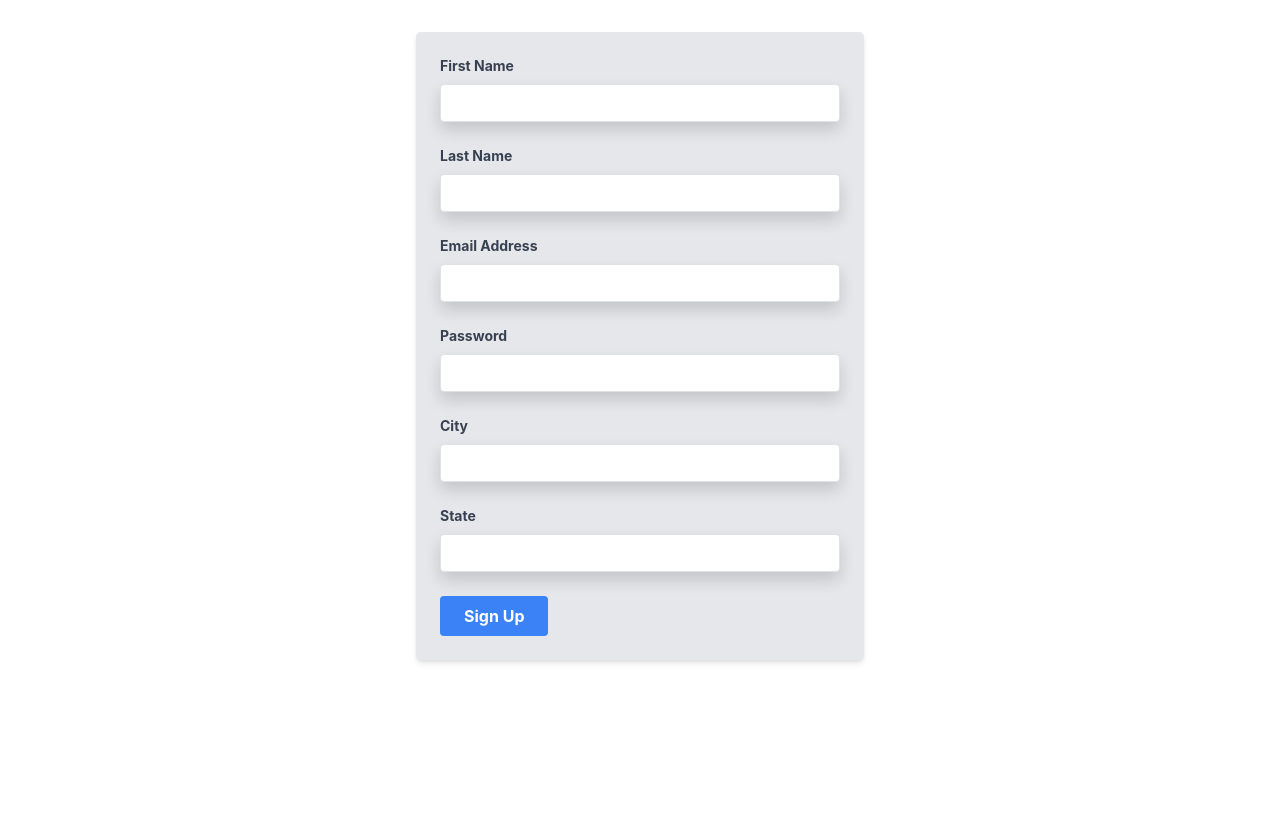
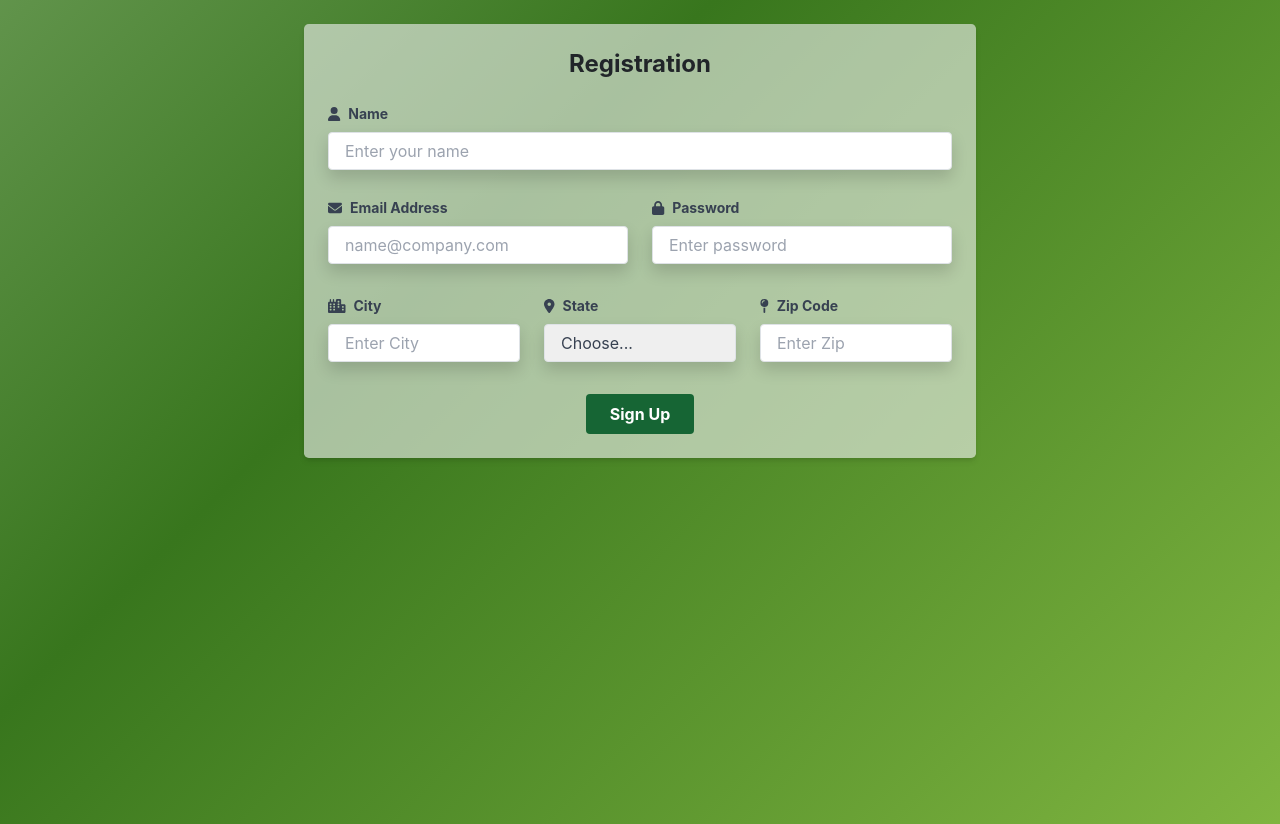
Before and after one commit to DivyDeshmukh/Sustainability-Project, a React (Vite) app: page /signup in a window 1280 px wide. Before the commit the page ends 800 px from the top, so only its background shows below. Built offline with nearby package versions, Linux system fonts and the light colour scheme.

Commit message:
registration form changed

```diff
--- a/package.json
+++ b/package.json
@@ -10,6 +10,8 @@
     "preview": "vite preview"
   },
   "dependencies": {
+    "@fortawesome/free-solid-svg-icons": "^6.5.2",
+    "@fortawesome/react-fontawesome": "^0.2.2",
     "@heroicons/react": "^2.1.4",
     "@reduxjs/toolkit": "^2.2.5",
     "axios": "^1.7.2",
@@ -21,7 +23,7 @@
     "react-hook-form": "^7.52.1",
     "react-icons": "^5.2.1",
     "react-redux": "^9.1.2",
-    "react-router-dom": "^6.23.1",
+    "react-router-dom": "^6.24.1",
     "react-slick": "^0.30.2",
     "slick-carousel": "^1.8.1",
     "uuid": "^10.0.0"
--- a/src/App.css
+++ b/src/App.css
@@ -40,7 +40,10 @@ h1 span {
     color: #fff;
     text-shadow: 0 0 1px #fff, 0 0 3px #fff, 0 0 5px #fff; /* Reduced glow effect */
   }
-
+.sub-heading
+{
+  font-size: 15px;
+}
   /* General navbar styles */
 .navbar {
     width: 100%;
@@ -108,3 +111,17 @@ h1 span {
       margin: 5px 0;
     }
   }
+  /* signup button */
+  .signup-button {
+    z-index: 400; /* Adjust z-index as needed */
+    border: 3px solid #007bff;; /* Remove border or set border properties */
+    margin-top: 20px;
+    border-radius:20%;
+    border-color: black;
+    padding: 10px ; /* Adjust padding for a more reasonable size */
+    background-color: #468b33; /* Example background color */
+    color: white; /* Text color */
+    font-size: 16px; /* Font size */
+    cursor: pointer; /* Change cursor to pointer on hover */
+    /* Add more styles as needed */
+  }
--- a/src/components/Hero.jsx
+++ b/src/components/Hero.jsx
@@ -1,6 +1,17 @@
 import React from "react";
 import "/src/App.css";
+// import { useHistory } from "react-router-dom";
+
 const Hero = () => {
+
+  const handleSignupClick = () => {
+    // Simulate navigation to the Signup component
+    window.location.href = "/signup"; // Redirects to the Signup page
+  };
+
+  // const handleSignupClick = () => {
+  //   history.push("/signup"); // Navigate to the Signup component
+  // };
   return (
     // <div
     //   className="relative bg-cover bg-center h-screen flex items-center justify-center"
@@ -30,6 +41,8 @@ const Hero = () => {
           <span>Live</span> <span>Free,</span> <span>Live</span>{" "}
           <span>Green</span>
         </h1>
+        <h2 className="sub-heading">Understand your carbon footprint and take steps towards a sustainable future.</h2>
+        <button className="signup-button" onClick={handleSignupClick}>Join Us</button>
       </div>
     </div>
   );
--- a/src/components/Logo.jsx
+++ b/src/components/Logo.jsx
@@ -1,7 +1,9 @@
 import React from "react";
+import logo from '/public/logo_climate.png'; // Adjust the path accordingly
+import "/src/App.css";
 
 function Logo() {
-  return <div>Logo</div>;
+  return <img src="/logo_climate.png" className="logo-img" alt="Logo" style={{ height: '50px', display: 'block' }} />;
 }
 
 export default Logo;
--- a/src/pages/Signup.jsx
+++ b/src/pages/Signup.jsx
@@ -2,6 +2,8 @@ import React from "react";
 import { useForm } from "react-hook-form";
 import { useState } from "react";
 import axios from "axios";
+import { FontAwesomeIcon } from '@fortawesome/react-fontawesome';
+import { faUser, faEnvelope, faLock, faCity, faMapMarkerAlt, faMapPin, faCaretDown } from '@fortawesome/free-solid-svg-icons';
 
 function Signup() {
   const {
@@ -15,6 +17,7 @@ function Signup() {
   const onSubmit = async (data) => {
     setSubmitting(true);
     try {
+      // Replace "YOUR_API_ENDPOINT" with your actual API endpoint
       const response = await axios.post("YOUR_API_ENDPOINT", data);
       console.log(response.data);
     } catch (error) {
@@ -25,19 +28,43 @@ function Signup() {
   };
 
   return (
-    <div className="max-w-md mx-auto mt-8 bg-gray-200 p-6 rounded-lg shadow-md">
-      <form onSubmit={handleSubmit(onSubmit)}>
-        <div className="mb-4">
+    <div>
+      <style>
+        {`
+          body {
+            background: linear-gradient(-45deg,#c8f564, #38761d, #d9ead3, #6aa84f);
+            background-size: 400% 400%;
+            animation: gradient 15s ease infinite;
+            height: 100vh;
+          }
+
+          @keyframes gradient {
+            0% {
+              background-position: 0% 50%;
+            }
+            50% {
+              background-position: 100% 50%;
+            }
+            100% {
+              background-position: 0% 50%;
+            }
+        `}
+      </style>
+      <div className="max-w-2xl mx-auto mt-4 bg-gray-100 bg-opacity-60 p-4 rounded-lg shadow-md">
+        <h1 className="text-center text-2xl font-bold mb-4">Registration</h1>
+        <form onSubmit={handleSubmit(onSubmit)} className="grid grid-cols-1 gap-4">
+          <div className="mb-1">
             <label
-            className="block text-gray-700 text-sm font-bold mb-2"
               htmlFor="firstname"
+              className="block text-gray-700 text-sm font-bold mb-2 flex items-center"
             >
-            First Name
+              <FontAwesomeIcon icon={faUser} className="mr-2" /> Name
             </label>
             <input
               {...register("firstname", { required: "First name is required" })}
               type="text"
               id="firstname"
+              placeholder="Enter your name"
               className="shadow appearance-none border rounded w-full py-2 px-3 text-gray-700 leading-tight focus:outline-none focus:shadow-outline"
             />
             {errors.firstname && (
@@ -46,31 +73,14 @@ function Signup() {
               </p>
             )}
           </div>
-        <div className="mb-4">
+
+          <div className="grid grid-cols-2 gap-4 mb-2">
+            <div>
               <label
-            className="block text-gray-700 text-sm font-bold mb-2"
-            htmlFor="lastname"
+                htmlFor="email"
+                className="block text-gray-700 text-sm font-bold mb-2 flex items-center"
               >
-            Last Name
-          </label>
-          <input
-            {...register("lastname", { required: "Last name is required" })}
-            type="text"
-            id="lastname"
-            className="shadow appearance-none border rounded w-full py-2 px-3 text-gray-700 leading-tight focus:outline-none focus:shadow-outline"
-          />
-          {errors.lastname && (
-            <p className="text-red-500 text-xs italic">
-              {errors.lastname.message}
-            </p>
-          )}
-        </div>
-        <div className="mb-4">
-          <label
-            className="block text-gray-700 text-sm font-bold mb-2"
-            htmlFor="email"
-          >
-            Email Address
+                <FontAwesomeIcon icon={faEnvelope} className="mr-2" /> Email Address
               </label>
               <input
                 {...register("email", {
@@ -82,6 +92,7 @@ function Signup() {
                 })}
                 type="email"
                 id="email"
+                placeholder="name@company.com"
                 className="shadow appearance-none border rounded w-full py-2 px-3 text-gray-700 leading-tight focus:outline-none focus:shadow-outline"
               />
               {errors.email && (
@@ -90,12 +101,12 @@ function Signup() {
                 </p>
               )}
             </div>
-        <div className="mb-4">
+            <div>
               <label
-            className="block text-gray-700 text-sm font-bold mb-2"
                 htmlFor="password"
+                className="block text-gray-700 text-sm font-bold mb-2 flex items-center"
               >
-            Password
+                <FontAwesomeIcon icon={faLock} className="mr-2" /> Password
               </label>
               <input
                 {...register("password", {
@@ -107,6 +118,7 @@ function Signup() {
                 })}
                 type="password"
                 id="password"
+                placeholder="Enter password"
                 className="shadow appearance-none border rounded w-full py-2 px-3 text-gray-700 leading-tight focus:outline-none focus:shadow-outline"
               />
               {errors.password && (
@@ -115,55 +127,84 @@ function Signup() {
                 </p>
               )}
             </div>
-        <div className="mb-4">
+          </div>
+
+          <div className="grid grid-cols-3 gap-4 mb-2">
+            <div>
               <label
-            className="block text-gray-700 text-sm font-bold mb-2"
                 htmlFor="city"
+                className="block text-gray-700 text-sm font-bold mb-2 flex items-center"
               >
-            City
+                <FontAwesomeIcon icon={faCity} className="mr-2" /> City
               </label>
               <input
                 {...register("city", { required: "City is required" })}
                 type="text"
                 id="city"
+                placeholder="Enter City"
                 className="shadow appearance-none border rounded w-full py-2 px-3 text-gray-700 leading-tight focus:outline-none focus:shadow-outline"
               />
               {errors.city && (
                 <p className="text-red-500 text-xs italic">{errors.city.message}</p>
               )}
             </div>
-        <div className="mb-4">
+            <div>
               <label
-            className="block text-gray-700 text-sm font-bold mb-2"
                 htmlFor="state"
+                className="block text-gray-700 text-sm font-bold mb-2 flex items-center"
               >
-            State
+                <FontAwesomeIcon icon={faMapMarkerAlt} className="mr-2" /> State
+              </label>
+              <select
+                {...register("state", { required: "State is required" })}
+                id="state"
+                placeholder="Choose"
+                className="shadow appearance-none border rounded w-full py-2 px-3 text-gray-700 leading-tight focus:outline-none focus:shadow-outline"
+              >
+                <option value="">Choose...<FontAwesomeIcon icon={faCaretDown} className="mr-2" /></option>
+                <option value="NY">New York</option>
+                <option value="CA">California</option>
+                {/* Add more options as needed */}
+              </select>
+              {errors.state && (
+                <p className="text-red-500 text-xs italic">{errors.state.message}</p>
+              )}
+            </div>
+            <div>
+              <label
+                htmlFor="zip"
+                className="block text-gray-700 text-sm font-bold mb-2 flex items-center"
+              >
+                <FontAwesomeIcon icon={faMapPin} className="mr-2" /> Zip Code
               </label>
               <input
-            {...register("state", { required: "State is required" })}
+                {...register("zip", { required: "Zip code is required" })}
                 type="text"
-            id="state"
+                id="zip"
+                placeholder="Enter Zip"
                 className="shadow appearance-none border rounded w-full py-2 px-3 text-gray-700 leading-tight focus:outline-none focus:shadow-outline"
               />
-          {errors.state && (
-            <p className="text-red-500 text-xs italic">
-              {errors.state.message}
-            </p>
+              {errors.zip && (
+                <p className="text-red-500 text-xs italic">{errors.zip.message}</p>
               )}
             </div>
+          </div>
+
           {formError && (
             <p className="text-red-500 text-xs italic">{formError}</p>
           )}
-        <div className="flex items-center justify-between">
+
+          <div className="flex items-center justify-center">
             <button
               type="submit"
-            className="bg-blue-500 hover:bg-blue-700 text-white font-bold py-2 px-4 rounded focus:outline-none focus:shadow-outline"
+              className="bg-green-800 hover:bg-blue-700 text-white font-bold py-2 px-4 rounded focus:outline-none focus:shadow-outline"
             >
               {submitting ? "Submitting..." : "Sign Up"}
             </button>
           </div>
         </form>
       </div>
+    </div>
   );
 }
 
```
Also changed, not shown: public/logo_climate.png (added), 1 other file (tests, documents, lock files or other folders). Lines whose indentation alone changed are shown as unchanged.
